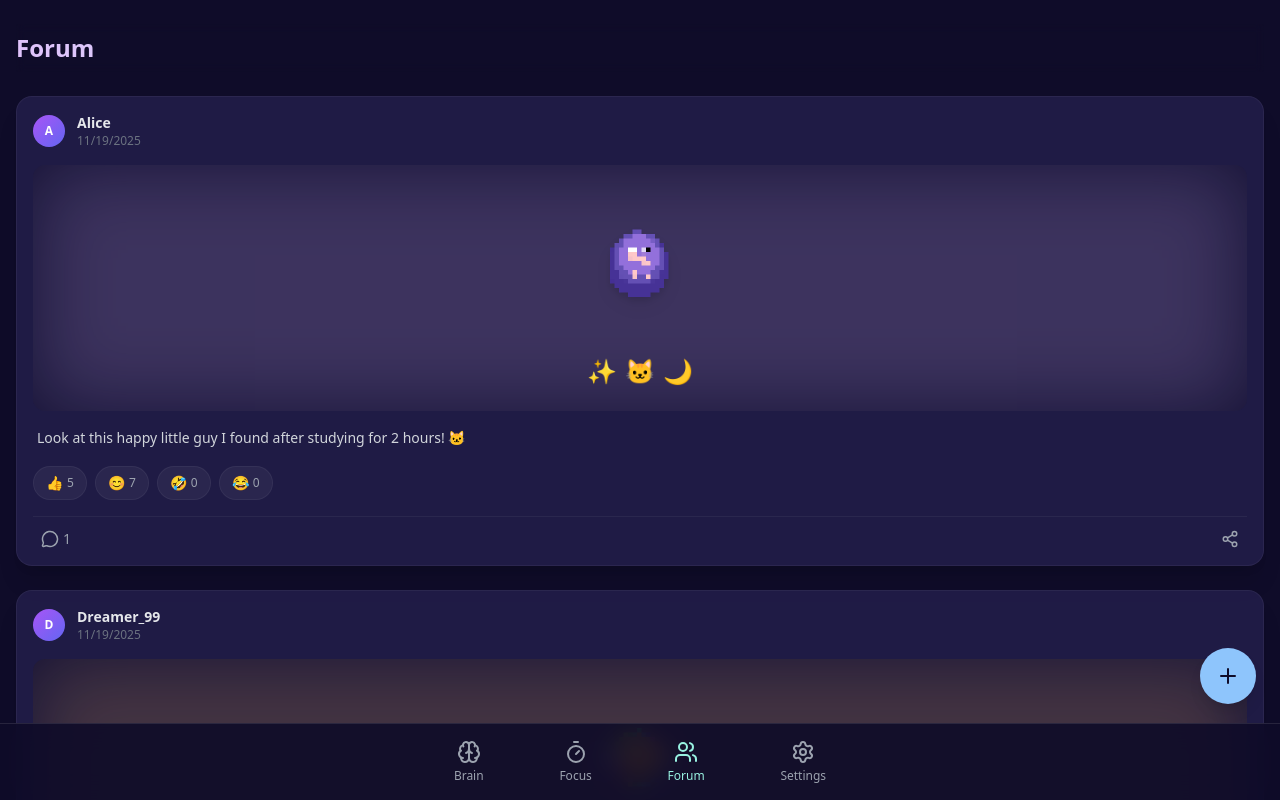
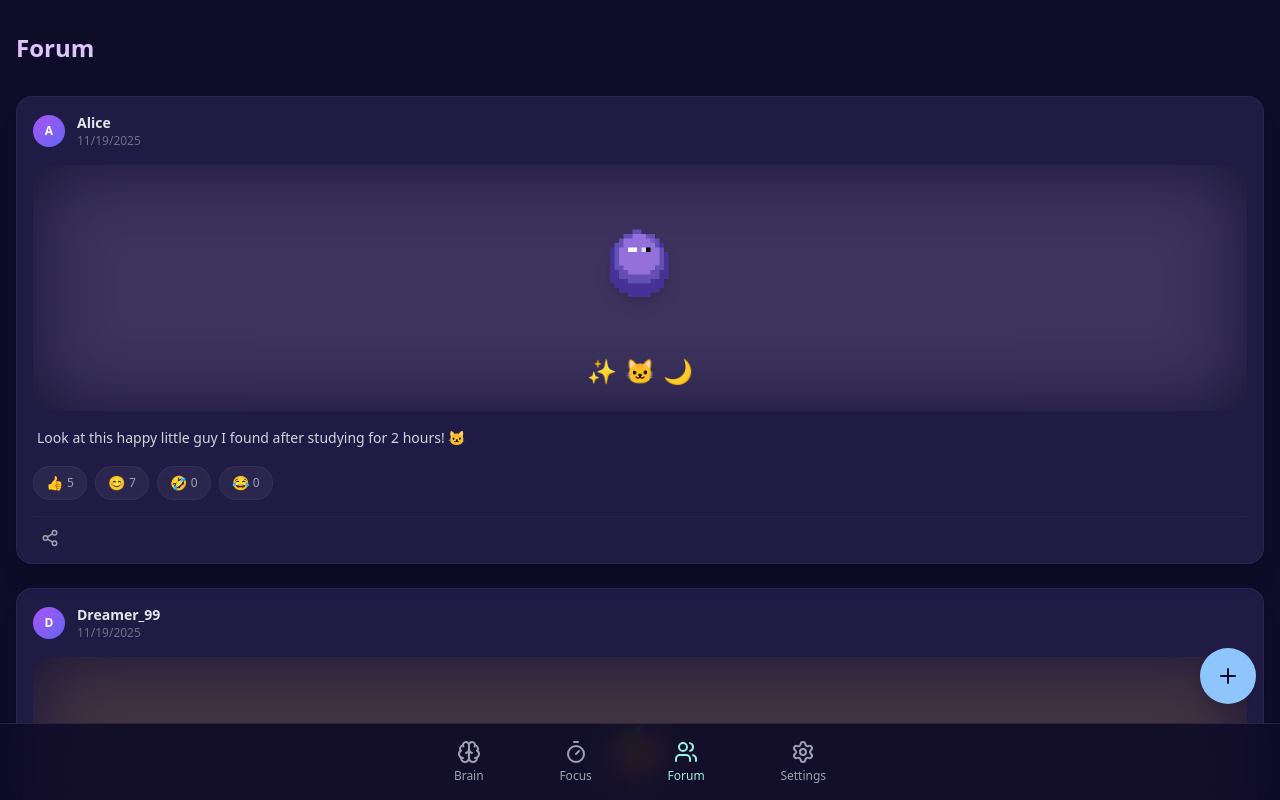
Before and after one commit to Yang-Yiming/Dozzi-App, a React (Vite) app: page / in a window 1280 px wide. Both pictures are taken after a click on the button "Forum". Built offline with nearby package versions, Linux system fonts and the light colour scheme.

Commit message:
fix: update slime feature probabilities and remove spots feature; add creature thumbnail to BrainView

```diff
--- a/utils/slimeUtils.ts
+++ b/utils/slimeUtils.ts
@@ -4,7 +4,7 @@ import { SlimePoint, VisualParams } from '../types';
 // --- Constants ---
 const MOSAIC_SIZE = 6; // Slightly smaller than Python's 8 for better detail on web
 const FEATURE_PROBABILITIES = {
-  spots: 0.4,
+  spots: 0,
   rainbowEdge: 0.2,
   flowers: 0.35
 };
@@ -69,13 +69,13 @@ const generateRandomFeatures = (isNightmare: boolean = false): string[] => {
 
   if (isNightmare) {
       // Nightmares mostly get spots (like warts or glowing pores)
-      if (Math.random() < 0.8) features.push('spots');
+      // if (Math.random() < 0) features.push('spots');
       // Rarely rainbow
       if (Math.random() < 0.1) features.push('rainbowEdge');
       return features;
   }
 
-  if (Math.random() < FEATURE_PROBABILITIES.spots) features.push('spots');
+  // if (Math.random() < FEATURE_PROBABILITIES.spots) features.push('spots');
   if (Math.random() < FEATURE_PROBABILITIES.rainbowEdge) features.push('rainbowEdge');
   if (Math.random() < FEATURE_PROBABILITIES.flowers) features.push('flowers');
   return features;
@@ -119,32 +119,35 @@ export const generateVisualParams = (baseRadius: number = 100, providedColor?: [
     } : undefined
   };
 
+  /*
   if (features.includes('spots')) {
-    const count = randomInt(5, 15);
+    const count = randomInt(3, 8);
     const spots = [];
     for (let i = 0; i < count; i++) {
       spots.push({
         angle: Math.PI / 2 + (Math.random() - 0.5) * Math.PI,
         dist: baseRadius * (0.3 + Math.random() * 0.6),
-        size: Math.random() * (baseRadius * 0.18) + baseRadius * 0.08,
+        size: Math.random() * (baseRadius * 0.15) + baseRadius * 0.05,
       });
     }
 
     // Nightmares get contrasting/glowing spots
+    // Make them less random "splatter" and more like glowing sores
     const spotColor: [number, number, number] = isNightmare
-        ? [randomInt(100, 255), randomInt(100, 255), randomInt(100, 255)] // Bright spots
+        ? [Math.min(255, baseColor[0] + 100), Math.min(255, baseColor[1] + 100), Math.min(255, baseColor[2] + 100)]
         : randomColor();
 
     params.spotParams = { count, spots, spotColor };
   }
+  */
 
   if (features.includes('flowers')) {
-    const count = randomInt(3, 6);
+    const count = randomInt(3, 5);
     const flowers = [];
     for (let i = 0; i < count; i++) {
       flowers.push({
         idealAngle: -Math.PI / 2 + (Math.random() - 0.5) * Math.PI * 0.8,
-        size: Math.random() * (baseRadius * 0.1) + baseRadius * 0.05,
+        size: Math.random() * (baseRadius * 0.1) + baseRadius * 0.12,
         color: randomColor(),
       });
     }
@@ -255,6 +258,8 @@ export const drawSlime = (
   });
 
   // 3. Features: Spots
+  // Spots feature removed
+  /*
   if (params.features.includes('spots') && params.spotParams) {
     const { count, spots, spotColor } = params.spotParams;
 
@@ -295,6 +300,7 @@ export const drawSlime = (
         bufferCtx.drawImage(spotCanvas, 0, 0);
     }
   }
+  */
 
   // 4. Eyes
   const eyeDistance = params.baseRadius * 0.25 * scale;
--- a/views/BrainView.tsx
+++ b/views/BrainView.tsx
@@ -230,6 +230,11 @@ const BrainView: React.FC = () => {
 
             {/* Creature Header */}
             <div className="flex flex-col items-center mb-6">
+              {/* Creature Thumbnail */}
+              <div className="mb-4 pointer-events-none transform scale-150">
+                <CreatureVisual creature={selectedCreature} />
+              </div>
+
               <div className="text-3xl mb-2 flex gap-2 flex-wrap justify-center">
                 {selectedCreature.emojis.map((e, i) => (
                   <span key={i} className="animate-bounce" style={{ animationDelay: `${i * 100}ms`}}>{e}</span>
--- a/views/ForumView.tsx
+++ b/views/ForumView.tsx
@@ -3,7 +3,7 @@ import React, { useState } from 'react';
 import { useApp } from '../context/AppContext';
 import { TEXTS, REACTION_EMOJIS } from '../constants';
 import { CreatureVisual } from '../components/CreatureVisual';
-import { MessageCircle, Share2, Plus, X } from 'lucide-react';
+import { Share2, Plus, X } from 'lucide-react';
 import { motion, AnimatePresence } from 'framer-motion';
 import { Creature } from '../types';
 
@@ -97,13 +97,7 @@ const ForumView: React.FC = () => {
             </div>
 
             {/* Actions */}
-            <div className="flex items-center justify-between text-gray-400 px-2 border-t border-white/5 pt-3">
-              <div className="flex items-center space-x-6">
-                <button className="flex items-center space-x-1 hover:text-blue-400 transition-colors">
-                  <MessageCircle size={18} />
-                  <span className="text-sm">{post.comments.length}</span>
-                </button>
-              </div>
+            <div className="flex items-center text-gray-400 px-2 border-t border-white/5 pt-3">
               <button className="hover:text-white transition-colors">
                 <Share2 size={18} />
               </button>
```
